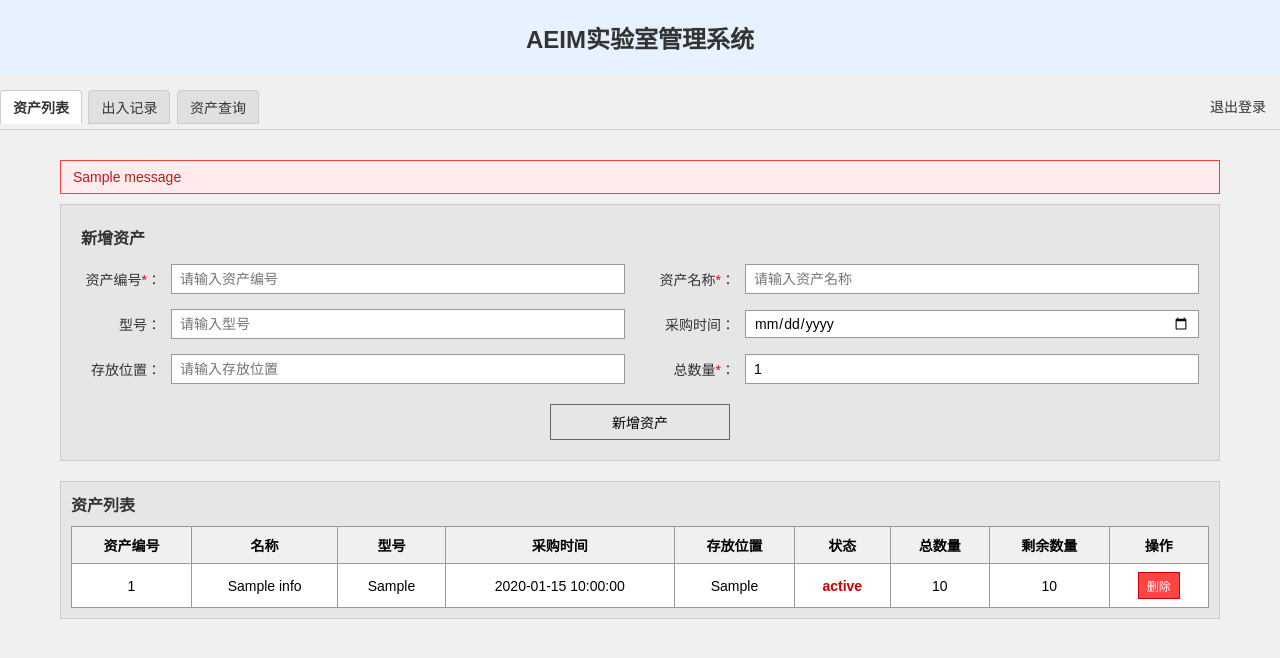
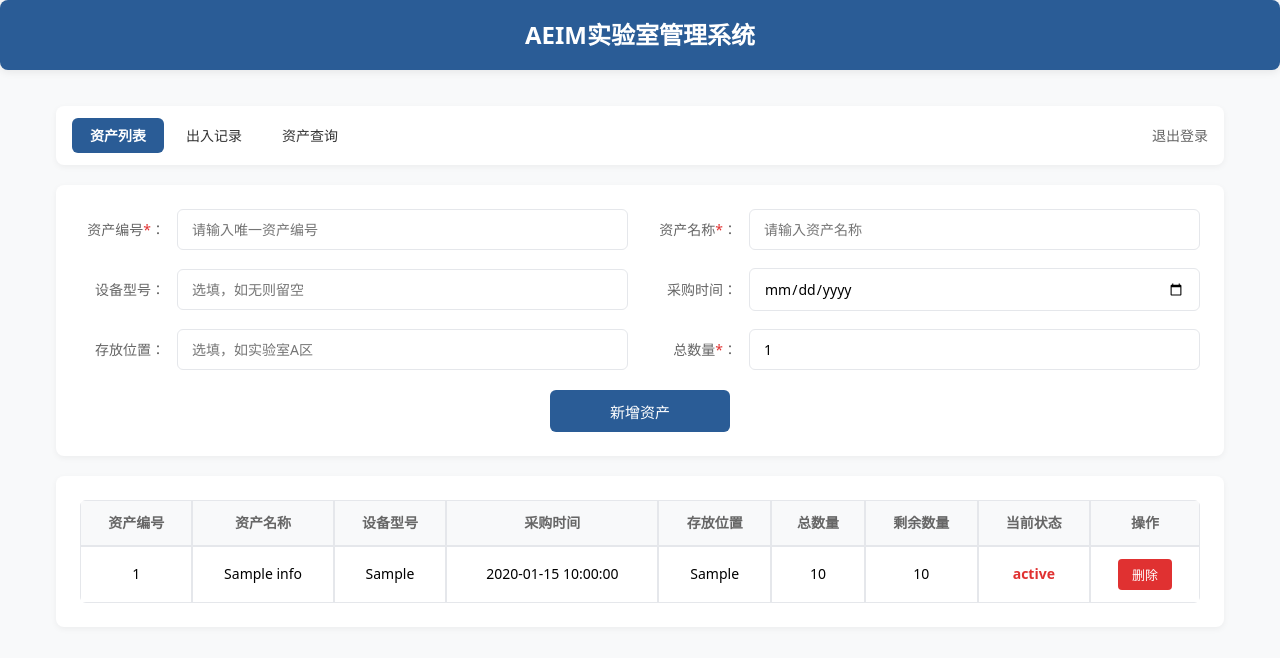
Before and after one commit to liuhuaqing446/lab-asset, a Flask app: page / in a window 1280 px wide. Shown: the top 658 px of the page. Run offline with Flask 3, Linux system fonts and the light colour scheme; the visitor is signed in with stand-in values (Sample User, id 1); tables that the repository leaves empty or names only in its code hold one stand-in row (values such as "Sample post"); one stand-in notice (Sample message) is shown; data that the repository does not hold is empty.

Commit message:
Update index.html

```diff
--- a/templates/index.html
+++ b/templates/index.html
@@ -5,251 +5,106 @@
 <meta name="viewport" content="width=device-width, initial-scale=1.0,user-scalable=no">
 <title>{{system_name}}</title>
 <style>
-/* 全局重置，统一基础样式 */
-* {
-  box-sizing: border-box;
-  margin: 0;
-  padding: 0;
-  font-family: "Microsoft YaHei", Arial, sans-serif;
-}
-body {
-  background: #f0f0f0; /* 对齐exe版浅灰背景 */
-}
-.container {
-  max-width: 1200px;
-  margin: 0 auto;
-  padding: 20px;
-}
-/* 头部样式 */
-.header {
-  background: #e6f2ff; /* 对齐exe版浅蓝色标题栏 */
-  padding: 20px;
-  text-align: center;
-  font-size: 24px;
-  font-weight: bold;
-  color: #333;
-  margin-bottom: 10px;
-}
-/* 导航栏样式 */
-.nav {
-  background: #f0f0f0;
-  padding: 5px 0;
-  margin-bottom: 10px;
-  border-bottom: 1px solid #ccc;
-}
-.nav a {
-  display: inline-block;
-  padding: 6px 12px;
-  background: #e0e0e0;
-  border: 1px solid #ccc;
-  border-radius: 4px 4px 0 0;
-  text-decoration: none;
-  color: #333;
-  font-size: 14px;
-  margin-right: 2px;
-}
-.nav a.active {
-  background: #fff;
-  border-bottom: 1px solid #fff;
-  font-weight: bold;
-}
-.nav .logout {
-  float: right;
-  background: transparent;
-  border: none;
-  color: #333;
-}
-/* 表单区域样式（双列布局，对齐exe版） */
-.form-box {
-  background: #e6e6e6; /* 对齐exe版浅灰表单背景 */
-  padding: 20px;
-  border: 1px solid #ccc;
-  margin-bottom: 20px;
-}
-.form-box h3 {
-  font-size: 16px;
-  margin-bottom: 15px;
-  color: #333;
-}
-.form-grid {
-  display: grid;
-  grid-template-columns: 1fr 1fr; /* 双列布局，对齐exe版 */
-  gap: 15px 30px; /* 行列间距，对齐exe版 */
-  margin-bottom: 20px;
-}
-.form-group {
-  display: flex;
-  align-items: center;
-  gap: 10px;
-}
-.form-group label {
-  width: 80px;
-  text-align: right;
-  font-size: 14px;
-  color: #333;
-}
-.form-group input {
-  flex: 1;
-  padding: 6px 8px;
-  border: 1px solid #999;
-  font-size: 14px;
-  background: #fff;
-}
-.form-group input[type="date"] {
-  padding: 4px 8px;
-}
-.btn-add {
-  display: block;
-  width: 180px;
-  height: 36px;
-  margin: 0 auto;
-  background: #e6e6e6;
-  border: 1px solid #666;
-  font-size: 14px;
-  cursor: pointer;
-}
-/* 表格区域样式（1:1对齐exe版） */
-.table-box {
-  background: #e6e6e6;
-  padding: 10px;
-  border: 1px solid #ccc;
-}
-.table-box h3 {
-  font-size: 16px;
-  margin-bottom: 10px;
-  color: #333;
-}
-table {
-  width: 100%;
-  border-collapse: collapse;
-  border: 1px solid #999;
-  background: #fff;
-}
-th, td {
-  border: 1px solid #999;
-  padding: 8px 12px;
-  text-align: center;
-  font-size: 14px;
-  white-space: nowrap; /* 禁止换行，对齐exe版 */
-}
-th {
-  background: #f0f0f0;
-  font-weight: bold;
-}
-.status-in {
-  color: #009900;
-  font-weight: bold;
-}
-.status-out {
-  color: #cc0000;
-  font-weight: bold;
-}
-.btn-delete {
-  background: #ff4444;
-  color: #fff;
-  border: 1px solid #cc0000;
-  padding: 4px 8px;
-  font-size: 12px;
-  cursor: pointer;
-}
-.flash {
-  padding: 8px 12px;
-  margin-bottom: 10px;
-  background: #ffebee;
-  color: #b71c1c;
-  border: 1px solid #f44336;
-  font-size: 14px;
-}
-/* 移动端适配（不影响桌面版） */
-@media (max-width: 768px) {
-  .form-grid {
-    grid-template-columns: 1fr; /* 手机端单列 */
-  }
-  .form-group label {
-    width: 70px;
-  }
-  table {
-    display: block;
-    overflow-x: auto;
-  }
+* {box-sizing:border-box;margin:0;padding:0;font-family:system-ui, "Microsoft YaHei", sans-serif;}
+body {background:#f8f9fa;line-height:1.4;}
+/* 容器 */
+.container {max-width:1200px;margin:0 auto;padding:16px;}
+/* 头部 */
+.header {background:#2a5c96;color:#fff;padding:18px;text-align:center;font-size:24px;font-weight:600;box-shadow:0 2px 8px rgba(0,0,0,0.08);margin-bottom:20px;border-radius:8px;}
+/* 导航 */
+.nav {background:#fff;padding:12px 16px;border-radius:8px;box-shadow:0 2px 6px rgba(0,0,0,0.05);margin-bottom:20px;display:flex;align-items:center;gap:4px;}
+.nav a {padding:8px 18px;border-radius:6px;text-decoration:none;color:#333;font-size:14px;transition:all 0.2s ease;}
+.nav a.active {background:#2a5c96;color:#fff;font-weight:600;}
+.nav a:hover:not(.active):not(.logout) {background:#f5f7fa;color:#2a5c96;}
+.nav a.logout {margin-left:auto;color:#666;padding:8px 0;}
+.nav a.logout:hover {color:#2a5c96;background:transparent;}
+/* 表单盒子 */
+.form-box {background:#fff;padding:24px;border-radius:8px;box-shadow:0 2px 6px rgba(0,0,0,0.05);margin-bottom:20px;}
+.form-grid {display:grid;grid-template-columns:1fr 1fr;gap:18px 24px;}
+.form-group {display:flex;align-items:center;gap:12px;}
+.form-group label {width:85px;text-align:right;font-size:14px;color:#666;}
+.form-group label span {color:#e03131;}
+.form-group input {flex:1;padding:10px 14px;border:1px solid #e5e7eb;border-radius:6px;font-size:14px;transition:all 0.2s ease;outline:none;}
+.form-group input:focus {border-color:#2a5c96;box-shadow:0 0 0 3px rgba(42,92,150,0.1);}
+.btn-add {width:180px;height:42px;margin:20px auto 0;display:block;background:#2a5c96;color:#fff;border:none;border-radius:6px;font-size:15px;cursor:pointer;transition:all 0.2s ease;}
+.btn-add:hover {background:#234b7a;transform:translateY(-1px);}
+.btn-add:active {transform:translateY(0);}
+/* 表格盒子 */
+.table-box {background:#fff;padding:24px;border-radius:8px;box-shadow:0 2px 6px rgba(0,0,0,0.05);overflow-x:auto;}
+table {width:100%;border-collapse:separate;border-spacing:0;border-radius:6px;overflow:hidden;}
+th, td {border:1px solid #e5e7eb;padding:12px 14px;text-align:center;font-size:14px;white-space:nowrap;}
+th {background:#f8f9fa;font-weight:600;color:#666;}
+tr:hover {background:#fafbfc;}
+.status-in {color:#07c160;font-weight:600;}
+.status-out {color:#e03131;font-weight:600;}
+/* 按钮 */
+.btn-delete {background:#e03131;color:#fff;border:none;padding:6px 14px;border-radius:4px;font-size:13px;cursor:pointer;transition:all 0.2s ease;}
+.btn-delete:hover {background:#c92a2a;}
+/* 提示框 */
+.flash {padding:12px 16px;border-radius:6px;margin-bottom:16px;background:#fff5f5;color:#e03131;border:1px solid #ffd9d9;animation:fadeIn 0.3s ease;}
+@keyframes fadeIn {from{opacity:0;transform:translateY(-8px);}to{opacity:1;transform:translateY(0);}}
+/* 响应式 */
+@media (max-width:768px) {
+  .form-grid {grid-template-columns:1fr;}
+  .form-group label {width:70px;font-size:13px;}
+  .form-group input {padding:8px 12px;font-size:13px;}
+  .nav {flex-wrap:wrap;padding:10px;}
+  .nav a {padding:6px 12px;font-size:13px;flex:1;text-align:center;}
+  .nav a.logout {margin-left:0;flex:100%;text-align:right;}
+  th, td {padding:8px 6px;font-size:13px;}
+  .btn-add {width:100%;}
+  .header {padding:14px;font-size:20px;}
 }
 </style>
 </head>
 <body>
 <div class="header">{{system_name}}</div>
-<div class="nav">
-  <a href="/" class="active">资产列表</a>
-  <a href="/record">出入记录</a>
-  <a href="/query">资产查询</a>
-  <a href="/logout" class="logout">退出登录</a>
-</div>
 <div class="container">
-  {% with msg=get_flashed_messages() %}{% if msg %}{% for m in msg %}
-  <div class="flash">{{m}}</div>{% endfor %}{% endif %}{% endwith %}
+  <div class="nav">
+    <a href="/" class="active">资产列表</a>
+    <a href="/record">出入记录</a>
+    <a href="/query">资产查询</a>
+    <a href="/logout" class="logout">退出登录</a>
+  </div>
+
+  {% with messages = get_flashed_messages() %}
+    {% if messages %}
+      {% for msg in messages %}
+        <div class="flash" id="flash-tip">{{msg}}</div>
+      {% endfor %}
+    {% endif %}
+  {% endwith %}
 
   <div class="form-box">
-    <h3>新增资产</h3>
     <form method="post" action="/add_asset">
       <div class="form-grid">
-        <div class="form-group">
-          <label>资产编号<span style="color:red">*</span>：</label>
-          <input type="text" name="asset_id" required placeholder="请输入资产编号">
-        </div>
-        <div class="form-group">
-          <label>资产名称<span style="color:red">*</span>：</label>
-          <input type="text" name="name" required placeholder="请输入资产名称">
-        </div>
-        <div class="form-group">
-          <label>型号：</label>
-          <input type="text" name="model" placeholder="请输入型号">
-        </div>
-        <div class="form-group">
-          <label>采购时间：</label>
-          <input type="date" name="purchase_time">
-        </div>
-        <div class="form-group">
-          <label>存放位置：</label>
-          <input type="text" name="location" placeholder="请输入存放位置">
-        </div>
-        <div class="form-group">
-          <label>总数量<span style="color:red">*</span>：</label>
-          <input type="number" name="total_quantity" value="1" min="1">
-        </div>
+        <div class="form-group"><label>资产编号<span>*</span>：</label><input name="asset_id" required placeholder="请输入唯一资产编号"></div>
+        <div class="form-group"><label>资产名称<span>*</span>：</label><input name="name" required placeholder="请输入资产名称"></div>
+        <div class="form-group"><label>设备型号：</label><input name="model" placeholder="选填，如无则留空"></div>
+        <div class="form-group"><label>采购时间：</label><input type="date" name="purchase_time"></div>
+        <div class="form-group"><label>存放位置：</label><input name="location" placeholder="选填，如实验室A区"></div>
+        <div class="form-group"><label>总数量<span>*</span>：</label><input type="number" name="total_quantity" value="1" min="1"></div>
       </div>
       <button type="submit" class="btn-add">新增资产</button>
     </form>
   </div>
 
   <div class="table-box">
-    <h3>资产列表</h3>
     <table>
       <thead>
         <tr>
-          <th>资产编号</th>
-          <th>名称</th>
-          <th>型号</th>
-          <th>采购时间</th>
-          <th>存放位置</th>
-          <th>状态</th>
-          <th>总数量</th>
-          <th>剩余数量</th>
-          <th>操作</th>
+          <th>资产编号</th><th>资产名称</th><th>设备型号</th><th>采购时间</th><th>存放位置</th><th>总数量</th><th>剩余数量</th><th>当前状态</th><th>操作</th>
         </tr>
       </thead>
       <tbody>
-        {% for a in assets %}
+        {% for asset in assets %}
         <tr>
-          <td>{{a.asset_id}}</td>
-          <td>{{a.name}}</td>
-          <td>{{a.model}}</td>
-          <td>{{a.purchase_time}}</td>
-          <td>{{a.location}}</td>
-          <td class="{{'status-in' if a.status=='在库' else 'status-out'}}">{{a.status}}</td>
-          <td>{{a.total_quantity}}</td>
-          <td>{{a.current_quantity}}</td>
+          <td>{{asset.asset_id}}</td><td>{{asset.name}}</td><td>{{asset.model or '未填写'}}</td>
+          <td>{{asset.purchase_time}}</td><td>{{asset.location or '未填写'}}</td><td>{{asset.total_quantity}}</td>
+          <td>{{asset.current_quantity}}</td><td class="{{'status-in' if asset.status=='在库' else 'status-out'}}">{{asset.status}}</td>
           <td>
-            <form method="post" action="/delete_asset" onsubmit="return confirm('确定删除该资产？')" style="display:inline;">
-              <input type="hidden" name="asset_id" value="{{a.asset_id}}">
+            <form method="post" action="/delete_asset" onsubmit="return confirm('确定删除该资产及所有关联记录？')" style="display:inline;">
+              <input type="hidden" name="asset_id" value="{{asset.asset_id}}">
               <button type="submit" class="btn-delete">删除</button>
             </form>
           </td>
@@ -259,5 +114,22 @@
     </table>
   </div>
 </div>
+
+<script>
+// 提示框3秒自动消失，优化过渡动画
+const flashTip = document.getElementById('flash-tip');
+if (flashTip) {
+  setTimeout(() => {
+    flashTip.style.opacity = '0';
+    flashTip.style.transition = 'opacity 0.6s ease, transform 0.6s ease';
+    flashTip.style.transform = 'translateY(-10px)';
+    setTimeout(() => flashTip.remove(), 600);
+  }, 3000);
+}
+// 优化表单输入体验，禁止空格输入编号
+document.querySelector('input[name="asset_id"]').addEventListener('keydown', (e) => {
+  if (e.key === ' ') e.preventDefault();
+});
+</script>
 </body>
 </html>
```
